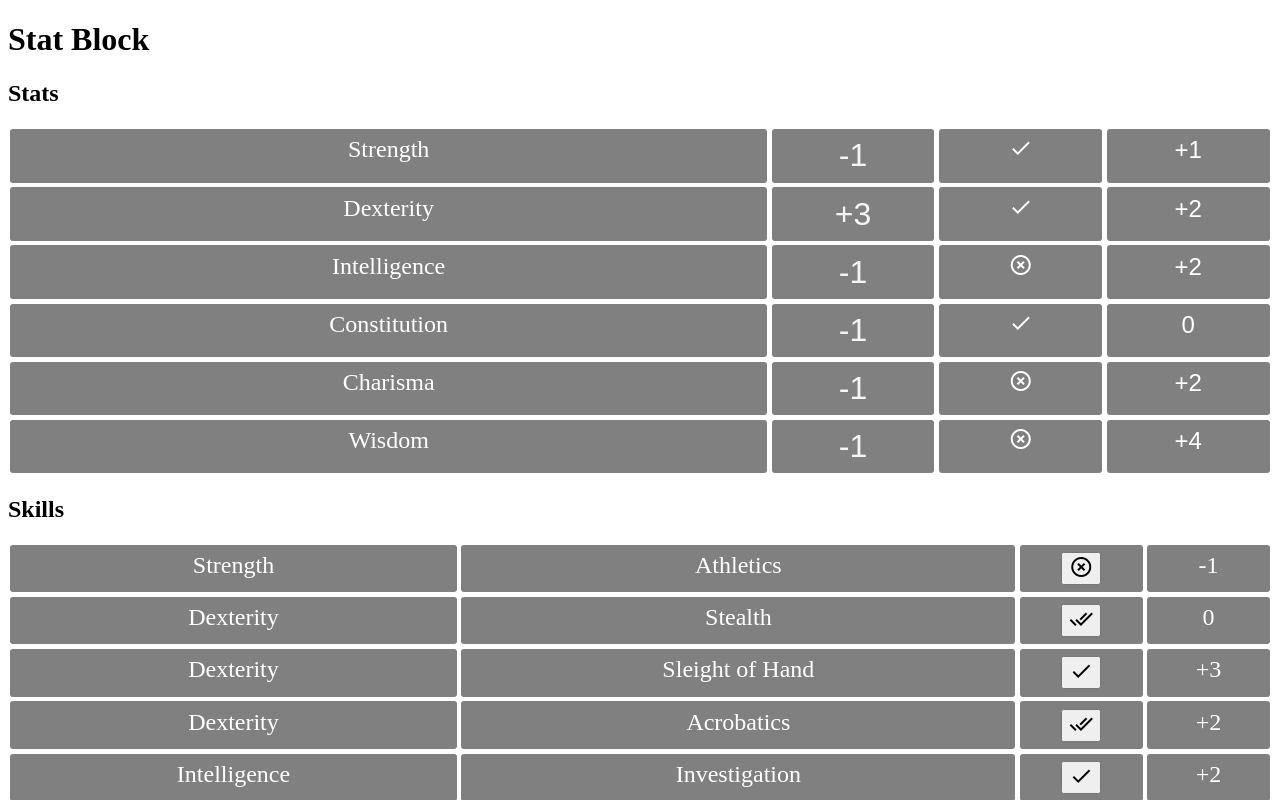
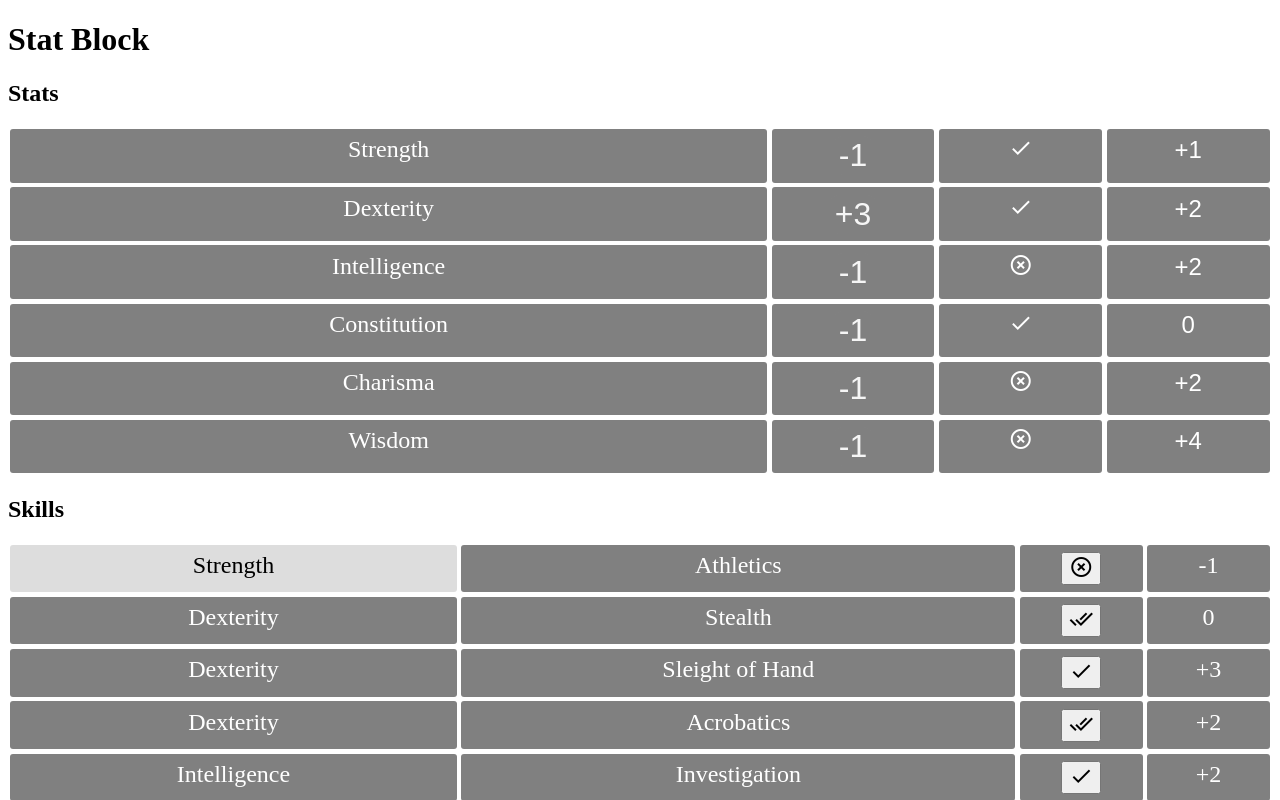
Before and after one commit to rangamull/stat-skill-app, an Angular app: page / in a window 1280 px wide. In both pictures the pointer is over the element 233 px from the left and 568 px from the top of the page. Shown: the top 800 px of the page. Built offline with nearby package versions, Linux system fonts and the light colour scheme.

Commit message:
5 files modified

```diff
--- a/src/app/skill-block/skill-block.component.css
+++ b/src/app/skill-block/skill-block.component.css
@@ -12,6 +12,12 @@
   flex: 1;
 }
 
+.wrapper div:hover {
+  color: black;
+  background-color: #DDD;
+  left: .1em;
+}
+
 .statVal {
   background-color: #FFFFFF;
   color: #000000;
--- a/src/app/skill-block/skill-block.component.html
+++ b/src/app/skill-block/skill-block.component.html
@@ -1,7 +1,8 @@
 <h2>Skills</h2>
 
  <div class="wrapper" *ngFor="let skill of skills">
-    <div style="flex-grow: 4">{{skill.kind}}</div>
+    <div style="flex-grow: 4">
+      <span class="kind" (click)="updateStat()">{{skill.kind}}</span></div>
     <div style="flex-grow: 5">{{skill.name}}</div>
 
     <ng-template [ngIf]="skill.profLvl==1">
--- a/src/app/skill-block/skill-block.component.ts
+++ b/src/app/skill-block/skill-block.component.ts
@@ -17,7 +17,6 @@ export class SkillBlockComponent implements OnInit {
 
   ngOnInit() {
     this.getSkills();
-    console.log(this.skills)
   }
 
   getSkills(){
--- a/src/app/stat-block/stat-block.component.css
+++ b/src/app/stat-block/stat-block.component.css
@@ -12,6 +12,12 @@
   flex: 1;
 }
 
+.wrapper div:hover {
+  color: black;
+  background-color: #DDD;
+  left: .1em;
+}
+
 .statButt {
   background-color: gray;
   color: whitesmoke;
--- a/src/app/stat-block/stat-block.component.ts
+++ b/src/app/stat-block/stat-block.component.ts
@@ -17,7 +17,6 @@ export class StatBlockComponent implements OnInit {
 
   ngOnInit() {
     this.getStats();
-    console.log(this.stats)
   }
 
   getStats(){
```
